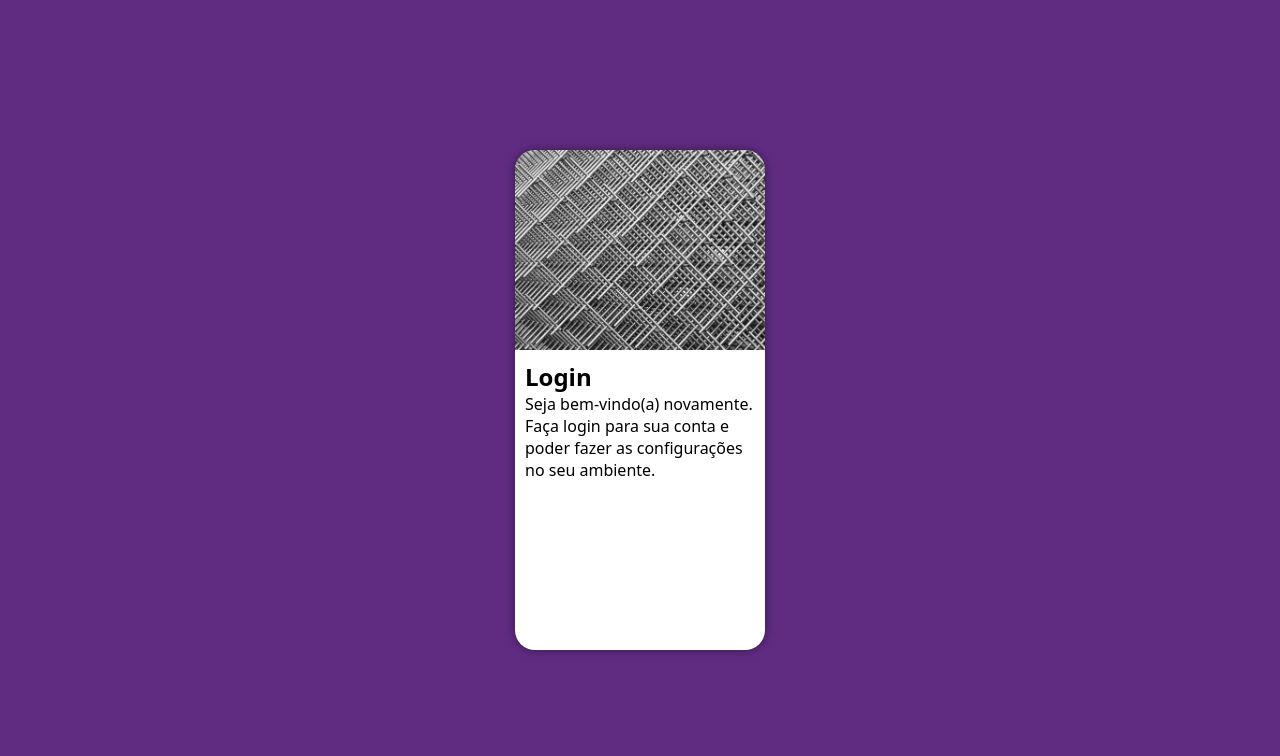
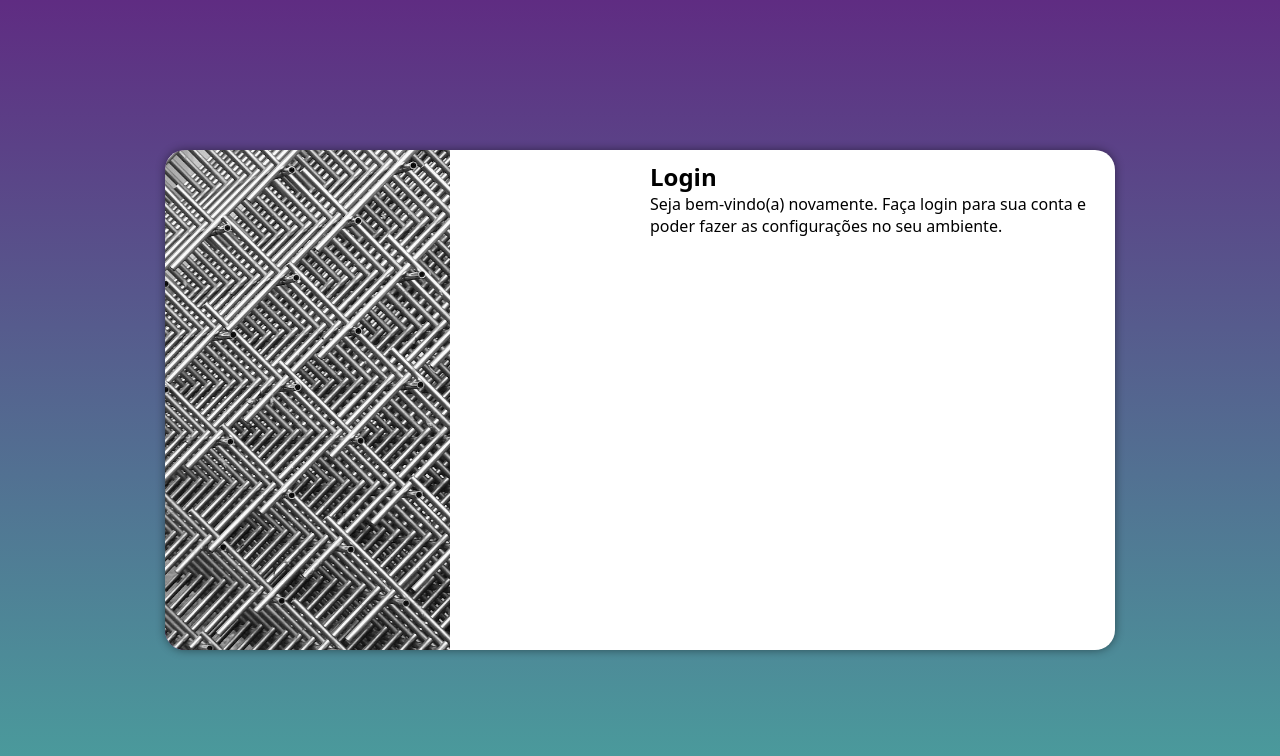
Before and after one commit to WilliamJeremias/projeto-login, a plain HTML site: page index.html in a window 1280 px wide. Drawn offline with Linux system fonts and the light colour scheme.

Commit message:
media query para outras telas

```diff
--- a/estilos/media-query.css
+++ b/estilos/media-query.css
@@ -13,8 +13,13 @@ TV: Telas acima de 1200px
 */
 
 @media screen and (min-width: 768px) and (max-width: 992px){
-    section#login {
-        width: 90vw;
+
+  body {
+    background-image: linear-gradient(to top, #49a09d, #5f2c82);
+  }
+
+  section#login {
+        width: 80vw;
     }
 
     section#login > div#imagem {
@@ -29,3 +34,26 @@ TV: Telas acima de 1200px
     }
 
 }
+
+
+@media screen and (min-width: 992px) {
+
+  body {
+    background-image: linear-gradient(to top, #49a09d, #5f2c82);
+  }
+  section#login {
+    width: 950px;
+}
+
+section#login > div#imagem {
+  float: left;
+  width: 30%;
+  height: 100%;
+}
+
+section#login > div#formulario {
+  float: right;
+  width: 50%;
+}
+
+}
--- a/estilos/style.css
+++ b/estilos/style.css
@@ -31,11 +31,18 @@ section#login {
     left: 50%;
     transform: translate(-50%, -50%);
     overflow: hidden;
+
     background-color: white;
     width: 250px;
     height: 500px;
     border-radius: 20px;
-    box-shadow: 0px 0px 10px rgba(0, 0, 0, 0.450)
+    box-shadow: 0px 0px 10px rgba(0, 0, 0, 0.450);
+
+    transition: width .3s, height .3s;
+    transition-timing-function: ease;
+
+
+
 }
 
 section#login > div#imagem {
--- a/index.html
+++ b/index.html
@@ -5,7 +5,7 @@
     <meta name="viewport" content="width=device-width, initial-scale=1.0">
     <title>Login</title>
     <link rel="stylesheet" href="estilos/style.css">
-    <link rel="stylesheet" href="estilos/media-querycss">
+    <link rel="stylesheet" href="estilos/media-query.css">
 
 </head>
 <body>
```
